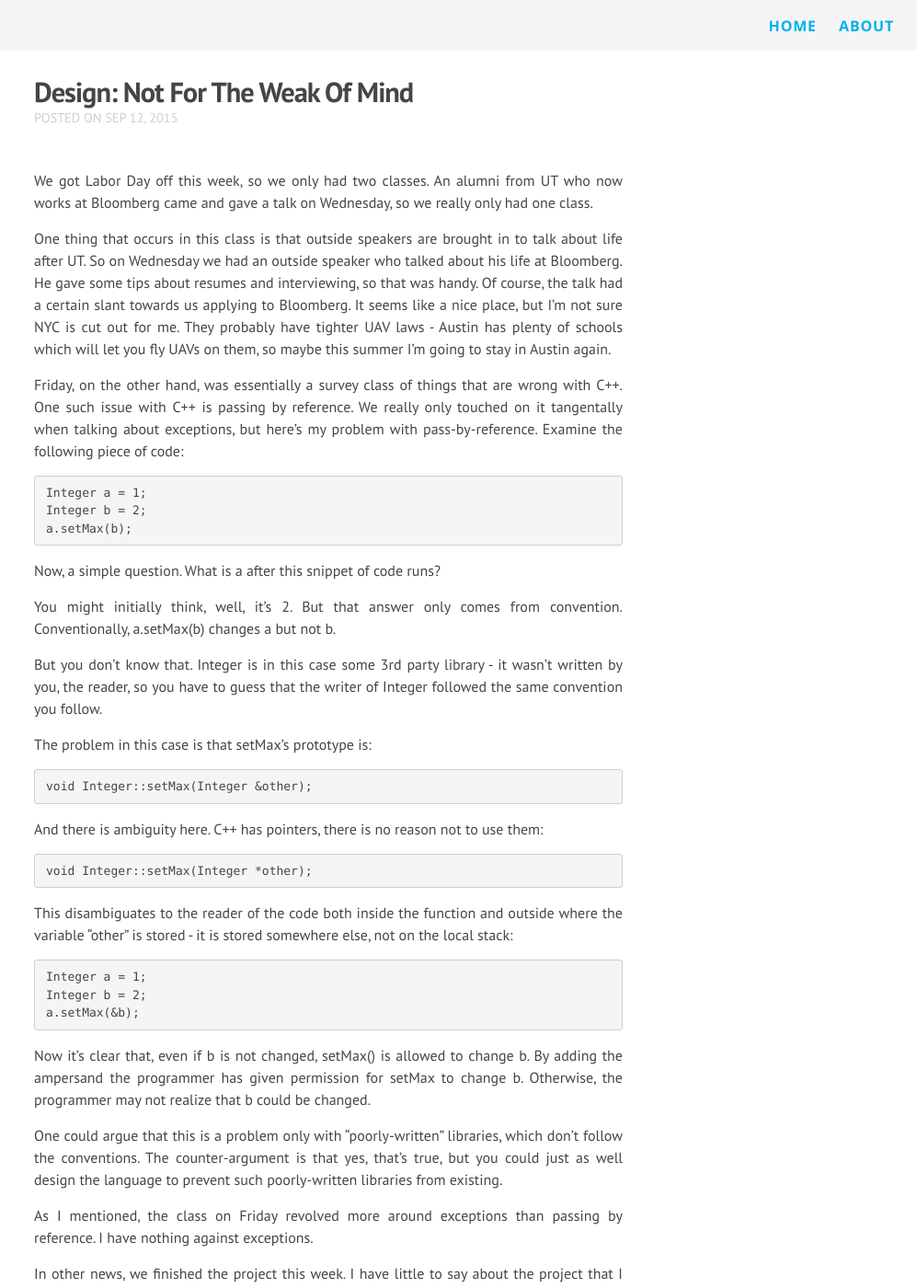
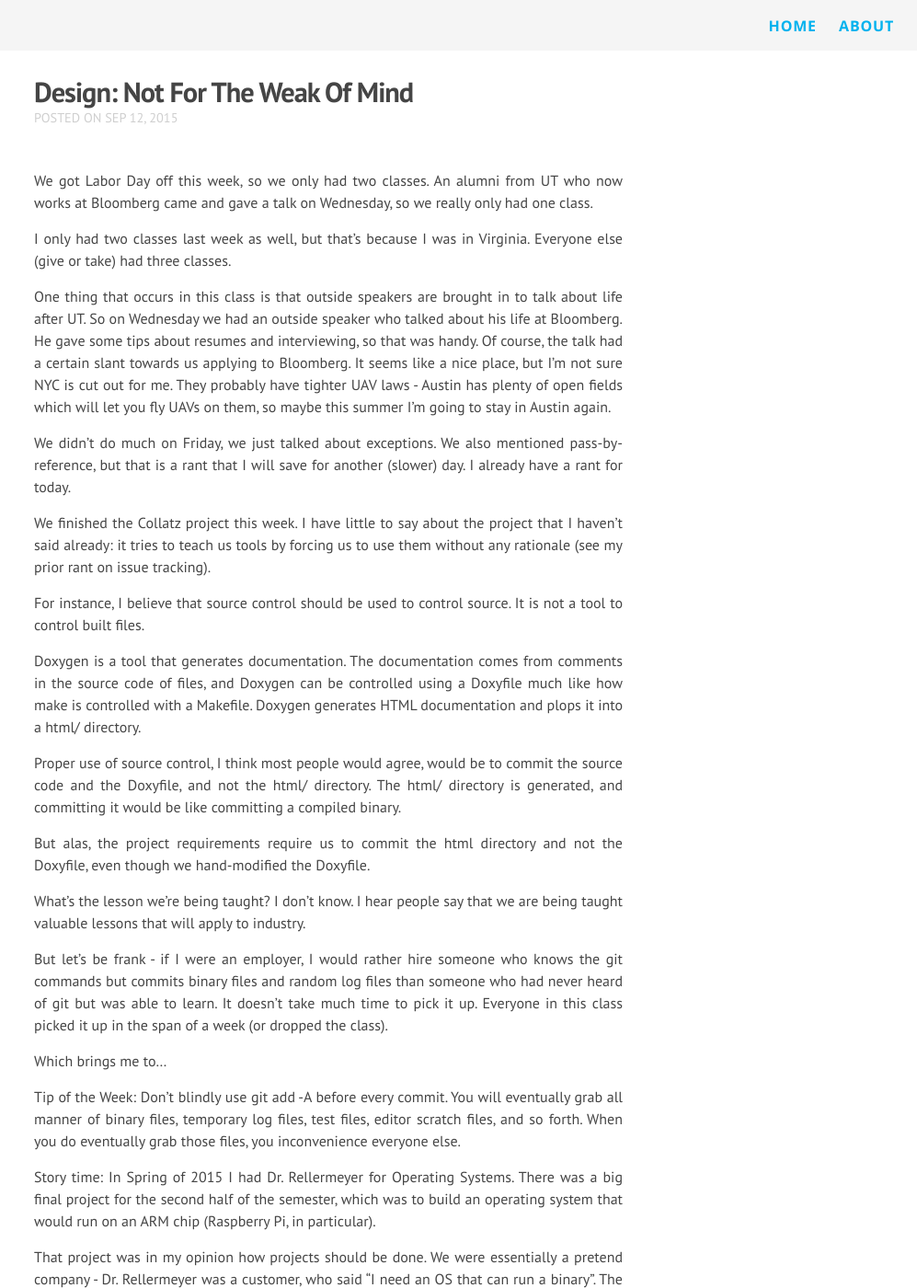
Before and after one commit to lkolbly/cs371p-web, a Jekyll site: the page built from _posts/2015-09-12-projects.markdown, in a window 1280 px wide and 1400 px high. Shown: the whole window at 92% size, without its empty margins (283-1280 px from the left). Built offline with Jekyll 4.4.1, drawn with Linux system fonts in a browser that asks for light colours; nearby versions of some CDN libraries; Markdown is read by kramdown in place of the engine named in the settings; some of the changed text lies outside the part shown.

Commit message:
Edited post.

````diff
--- a/_posts/2015-09-12-projects.markdown
+++ b/_posts/2015-09-12-projects.markdown
@@ -6,51 +6,15 @@ categories:
 ---
 We got Labor Day off this week, so we only had two classes. An alumni from UT who now works at Bloomberg came and gave a talk on Wednesday, so we really only had one class.
 
-One thing that occurs in this class is that outside speakers are brought in to talk about life after UT. So on Wednesday we had an outside speaker who talked about his life at Bloomberg. He gave some tips about resumes and interviewing, so that was handy. Of course, the talk had a certain slant towards us applying to Bloomberg. It seems like a nice place, but I'm not sure NYC is cut out for me. They probably have tighter UAV laws - Austin has plenty of schools which will let you fly UAVs on them, so maybe this summer I'm going to stay in Austin again.
+I only had two classes last week as well, but that's because I was in Virginia. Everyone else (give or take) had three classes.
 
-Friday, on the other hand, was essentially a survey class of things that are wrong with C++. One such issue with C++ is passing by reference. We really only touched on it tangentally when talking about exceptions, but here's my problem with pass-by-reference. Examine the following piece of code:
+One thing that occurs in this class is that outside speakers are brought in to talk about life after UT. So on Wednesday we had an outside speaker who talked about his life at Bloomberg. He gave some tips about resumes and interviewing, so that was handy. Of course, the talk had a certain slant towards us applying to Bloomberg. It seems like a nice place, but I'm not sure NYC is cut out for me. They probably have tighter UAV laws - Austin has plenty of open fields which will let you fly UAVs on them, so maybe this summer I'm going to stay in Austin again.
 
-```
-Integer a = 1;
-Integer b = 2;
-a.setMax(b);
-```
+We didn't do much on Friday, we just talked about exceptions. We also mentioned pass-by-reference, but that is a rant that I will save for another (slower) day. I already have a rant for today.
 
-Now, a simple question. What is a after this snippet of code runs?
+We finished the Collatz project this week. I have little to say about the project that I haven't said already: it tries to teach us tools by forcing us to use them without any rationale (see my prior rant on issue tracking).
 
-You might initially think, well, it's 2. But that answer only comes from convention. Conventionally, a.setMax(b) changes a but not b.
-
-But you don't know that. Integer is in this case some 3rd party library - it wasn't written by you, the reader, so you have to guess that the writer of Integer followed the same convention you follow.
-
-The problem in this case is that setMax's prototype is:
-
-```
-void Integer::setMax(Integer &other);
-```
-
-And there is ambiguity here. C++ has pointers, there is no reason not to use them:
-
-```
-void Integer::setMax(Integer *other);
-```
-
-This disambiguates to the reader of the code both inside the function and outside where the variable "other" is stored - it is stored somewhere else, not on the local stack:
-
-```
-Integer a = 1;
-Integer b = 2;
-a.setMax(&b);
-```
-
-Now it's clear that, even if b is not changed, setMax() is allowed to change b. By adding the ampersand the programmer has given permission for setMax to change b. Otherwise, the programmer may not realize that b could be changed.
-
-One could argue that this is a problem only with "poorly-written" libraries, which don't follow the conventions. The counter-argument is that yes, that's true, but you could just as well design the language to prevent such poorly-written libraries from existing.
-
-As I mentioned, the class on Friday revolved more around exceptions than passing by reference. I have nothing against exceptions.
-
-In other news, we finished the project this week. I have little to say about the project that I haven't said already: it tries to teach us tools by forcing us to use them without any rationale (see my prior rant on issue tracking).
-
-For instance, I believe that source control should be used to control source.
+For instance, I believe that source control should be used to control source. It is not a tool to control built files.
 
 Doxygen is a tool that generates documentation. The documentation comes from comments in the source code of files, and Doxygen can be controlled using a Doxyfile much like how make is controlled with a Makefile. Doxygen generates HTML documentation and plops it into a html/ directory.
 
@@ -58,18 +22,22 @@ Proper use of source control, I think most people would agree, would be to commi
 
 But alas, the project requirements require us to commit the html directory and not the Doxyfile, even though we hand-modified the Doxyfile.
 
-What's the lesson we're being taught? I don't know. The rationale for these unusual requirements is that employers will need to know that prospective employees (i.e. us students) can pay attention to detail.
+What's the lesson we're being taught? I don't know. I hear people say that we are being taught valuable lessons that will apply to industry.
 
-I've worked at a half-dozen different companies. Every single one valued employees speaking up about things like this more than a blind ambition to stick to requirements.
+But let's be frank - if I were an employer, I would rather hire someone who knows the git commands but commits binary files and random log files than someone who had never heard of git but was able to learn. It doesn't take much time to pick it up. Everyone in this class picked it up in the span of a week (or dropped the class).
 
 Which brings me to...
 
-Tip of the Week: Don't blindly use git add -A before every commit. You will eventually grab all manner of binary files, temporary log files, test files, editor scratch files, and so forth. When you do grab those files, you inconvenience everyone else.
+Tip of the Week: Don't blindly use git add -A before every commit. You will eventually grab all manner of binary files, temporary log files, test files, editor scratch files, and so forth. When you do eventually grab those files, you inconvenience everyone else.
 
 Story time: In Spring of 2015 I had Dr. Rellermeyer for Operating Systems. There was a big final project for the second half of the semester, which was to build an operating system that would run on an ARM chip (Raspberry Pi, in particular).
 
-That project was in my opinion how projects should be done. We were essentially a pretend company - Dr. Rellermeyer was a customer, who said "I need an OS that can run a binary". The rest of us self-organized to accomplish that goal, like any real-world company.
+That project was in my opinion how projects should be done. We were essentially a pretend company - Dr. Rellermeyer was a customer, who said "I need an OS that can run a binary". The rest of us self-organized to accomplish that goal, like any real-world company*.
 
 There were two dozen of us, all frantically compiling the code and trying to get it to work. One day somebody accidentally pushed the binary executable and 20MB of log file. For the next week, everybody got a nasty case of merge hell, because the binary changes on every commit. On top of that, they would overwrite their own binary whenever they pulled from the repo, and then spend forever trying to figure out why their code didn't seem to be running.
 
-Moral of the story: Add only files you know about.
+To rub salt in the wound, ever since the repo takes roughly forever to pull.
+
+Moral of the story: If you didn't add or remove any files in your commit, don't run git add -A. git add individual files, or use git commit -am"commit message".
+
+* I guess real-world companies usually start with 1 or 2 people and add more, rather than starting unorganized with 20 people, but maybe we're talking about a company that had grown to ~100 people and ~20 interns before smart buses eliminated everyone who wasn't a fresh intern.
````
